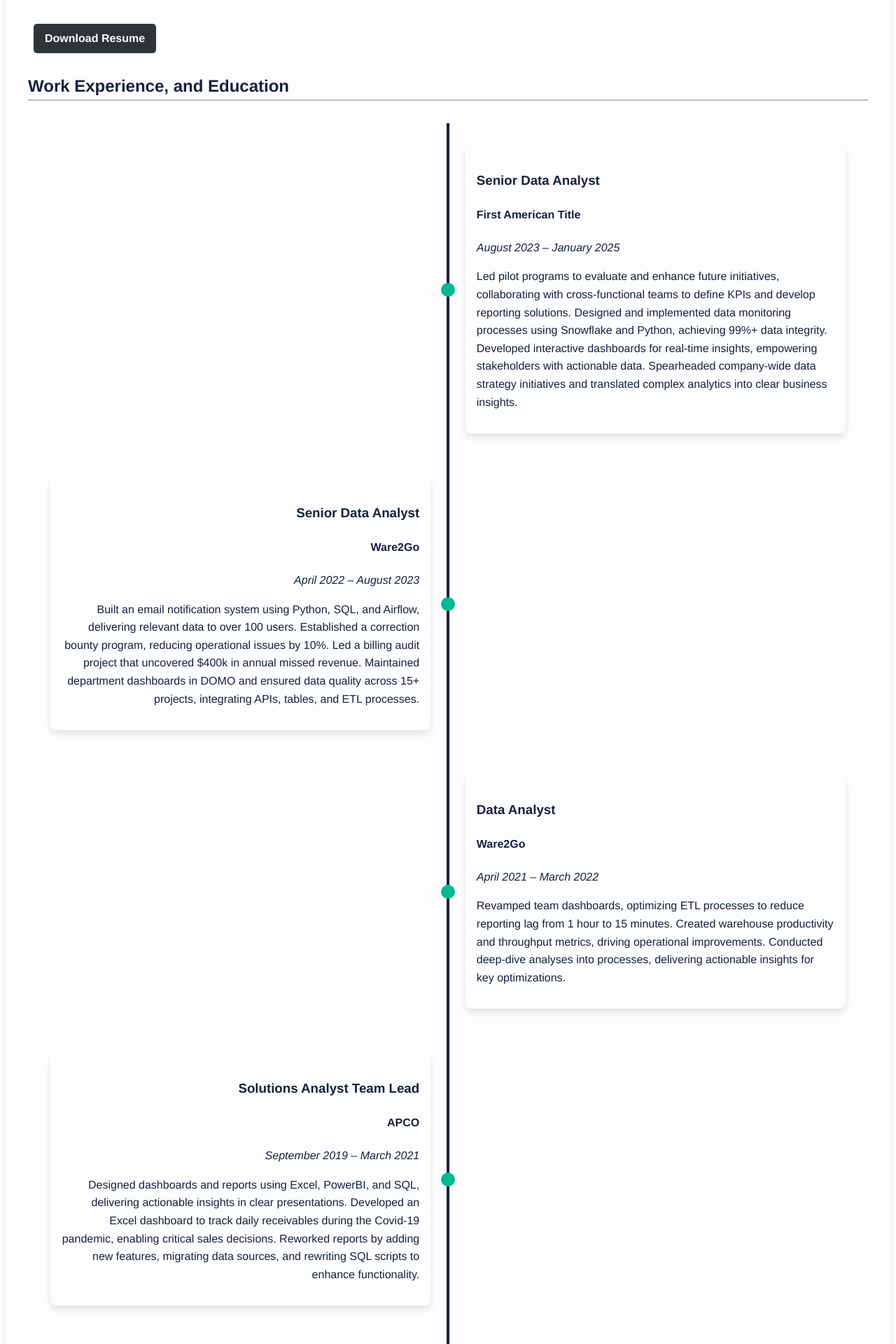
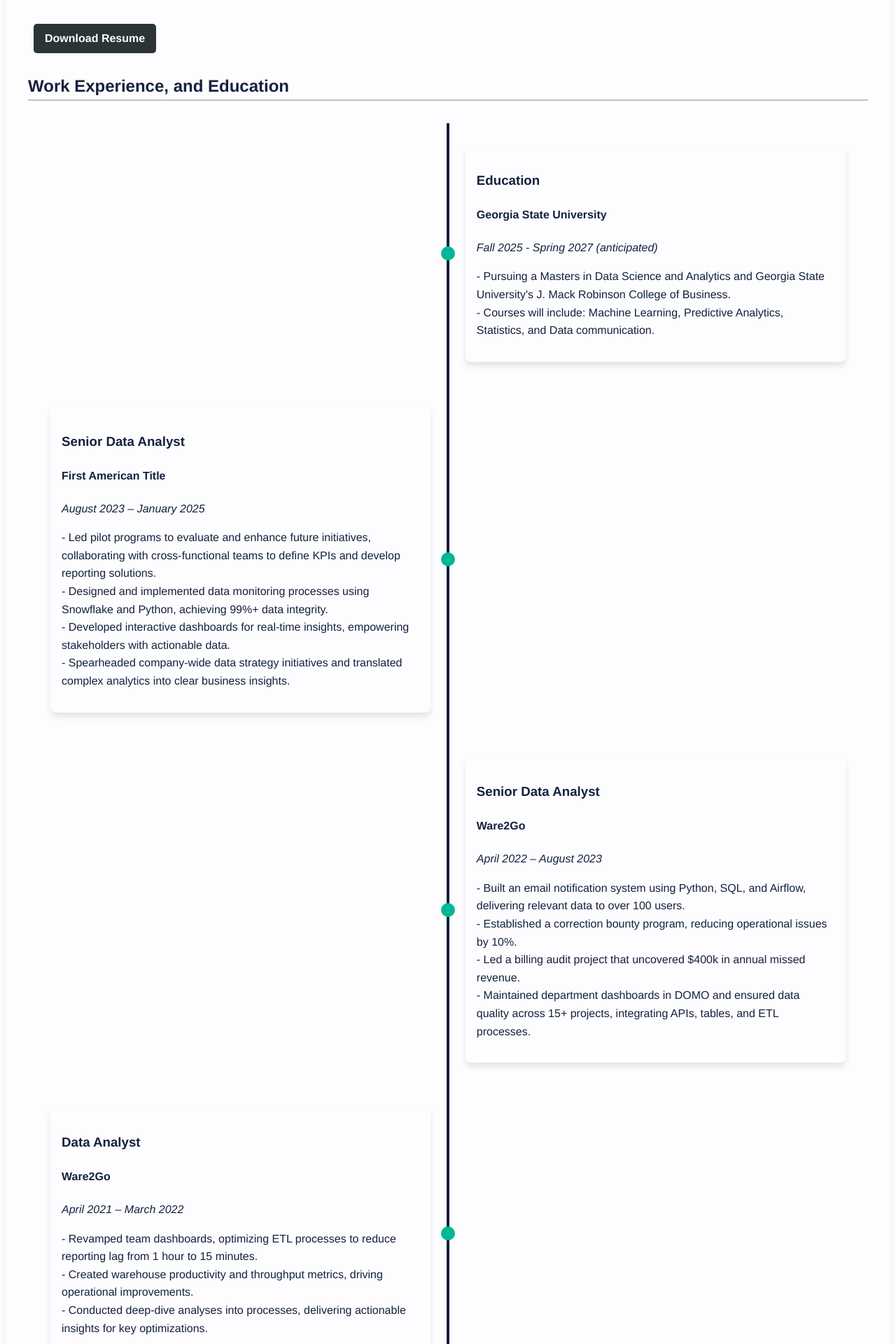
Before and after one commit to curohn/personal_blog, a Flask app: page /experience-and-education in a window 1280 px wide. Shown: the part 342-2262 px from the top of the page at 70% size. Run offline with Flask 3, Linux system fonts and the light colour scheme.

Commit message:
Updated timeline with masters program. Minor improvements for readability too

```diff
--- a/app.py
+++ b/app.py
@@ -142,14 +142,23 @@ def experience_and_education():
 
 work_experience = [
     {
+        "title": "Education",
+        "company": "Georgia State University",
+        "duration": "Fall 2025 - Spring 2027 (anticipated)",
+        "description": (
+            " - Pursuing a Masters in Data Science and Analytics and Georgia State University's J. Mack Robinson College of Business. <br> "
+            " - Courses will include: Machine Learning, Predictive Analytics, Statistics, and Data communication."
+        )
+    },
+    {
         "title": "Senior Data Analyst",
         "company": "First American Title",
         "duration": "August 2023 – January 2025",
         "description": (
-            "Led pilot programs to evaluate and enhance future initiatives, collaborating with cross-functional teams to define KPIs and develop reporting solutions. "
-            "Designed and implemented data monitoring processes using Snowflake and Python, achieving 99%+ data integrity. "
-            "Developed interactive dashboards for real-time insights, empowering stakeholders with actionable data. "
-            "Spearheaded company-wide data strategy initiatives and translated complex analytics into clear business insights."
+            " - Led pilot programs to evaluate and enhance future initiatives, collaborating with cross-functional teams to define KPIs and develop reporting solutions. <br>"
+            " - Designed and implemented data monitoring processes using Snowflake and Python, achieving 99%+ data integrity. <br>"
+            " - Developed interactive dashboards for real-time insights, empowering stakeholders with actionable data. <br>"
+            " - Spearheaded company-wide data strategy initiatives and translated complex analytics into clear business insights."
         )
     },
     {
@@ -157,10 +166,10 @@ work_experience = [
         "company": "Ware2Go",
         "duration": "April 2022 – August 2023",
         "description": (
-            "Built an email notification system using Python, SQL, and Airflow, delivering relevant data to over 100 users. "
-            "Established a correction bounty program, reducing operational issues by 10%. "
-            "Led a billing audit project that uncovered $400k in annual missed revenue. "
-            "Maintained department dashboards in DOMO and ensured data quality across 15+ projects, integrating APIs, tables, and ETL processes."
+            " - Built an email notification system using Python, SQL, and Airflow, delivering relevant data to over 100 users. <br>"
+            " - Established a correction bounty program, reducing operational issues by 10%. <br>"
+            " - Led a billing audit project that uncovered $400k in annual missed revenue.<br> "
+            " - Maintained department dashboards in DOMO and ensured data quality across 15+ projects, integrating APIs, tables, and ETL processes."
         )
     },
     {
@@ -168,9 +177,9 @@ work_experience = [
         "company": "Ware2Go",
         "duration": "April 2021 – March 2022",
         "description": (
-            "Revamped team dashboards, optimizing ETL processes to reduce reporting lag from 1 hour to 15 minutes. "
-            "Created warehouse productivity and throughput metrics, driving operational improvements. "
-            "Conducted deep-dive analyses into processes, delivering actionable insights for key optimizations."
+            " - Revamped team dashboards, optimizing ETL processes to reduce reporting lag from 1 hour to 15 minutes. <br>"
+            " - Created warehouse productivity and throughput metrics, driving operational improvements.<br> "
+            " - Conducted deep-dive analyses into processes, delivering actionable insights for key optimizations."
         )
     },
     {
@@ -178,9 +187,9 @@ work_experience = [
         "company": "APCO",
         "duration": "September 2019 – March 2021",
         "description": (
-            "Designed dashboards and reports using Excel, PowerBI, and SQL, delivering actionable insights in clear presentations. "
-            "Developed an Excel dashboard to track daily receivables during the Covid-19 pandemic, enabling critical sales decisions. "
-            "Reworked reports by adding new features, migrating data sources, and rewriting SQL scripts to enhance functionality."
+            " - Designed dashboards and reports using Excel, PowerBI, and SQL, delivering actionable insights in clear presentations. <br>"
+            " - Developed an Excel dashboard to track daily receivables during the Covid-19 pandemic, enabling critical sales decisions. <br>"
+            " - Reworked reports by adding new features, migrating data sources, and rewriting SQL scripts to enhance functionality."
         )
     },
     {
@@ -188,23 +197,23 @@ work_experience = [
         "company": "APCO",
         "duration": "July 2018 – September 2019",
         "description": (
-            "Investigated and resolved technical user issues, leveraging skills in Excel, SQL, and Python. "
-            "Streamlined reporting workflows and improved data accessibility for stakeholders."
+            " - Investigated and resolved technical user issues, leveraging skills in Excel, SQL, and Python. <br>"
+            " - Streamlined reporting workflows and improved data accessibility for stakeholders."
         )
     },
     {
         "title": "Education",
         "company": "East China Normal University",
         "duration": "August 2017 – February 2018",
-        "description": "Completed an intensive Mandarin Chinese language program."
+        "description": " - Completed an intensive Mandarin Chinese language program."
     },
     {
         "title": "Education",
         "company": "Florida State University",
         "duration": "August 2014 – May 2018",
         "description": (
-            "Earned a Bachelor of Science in International Affairs with a concentration in Economics. "
-            "Served as Vice President of the Florida State Rowing Team."
+            " - Earned a Bachelor of Science in International Affairs with a concentration in Economics. <br>"
+            " - Served as Vice President of the Florida State Rowing Team."
         )
     }
 ]
--- a/templates/experience_and_education.html
+++ b/templates/experience_and_education.html
@@ -17,11 +17,11 @@ decision-making.</p>
     <section class="timeline">
         {% for item in work_experience %}
         <div class="timeline-item">
-            <div class="timeline-content">
+            <div class="timeline-content" style="text-align: left;">
                 <h3>{{ item.title }}</h3>
                 <h4>{{ item.company }}</h4>
                 <p><em>{{ item.duration }}</em></p>
-                <p>{{ item.description }}</p>
+                <p>{{ item.description | replace('\n', '<br>') | safe }}</p>
             </div>
         </div>
         {% endfor %}
```
